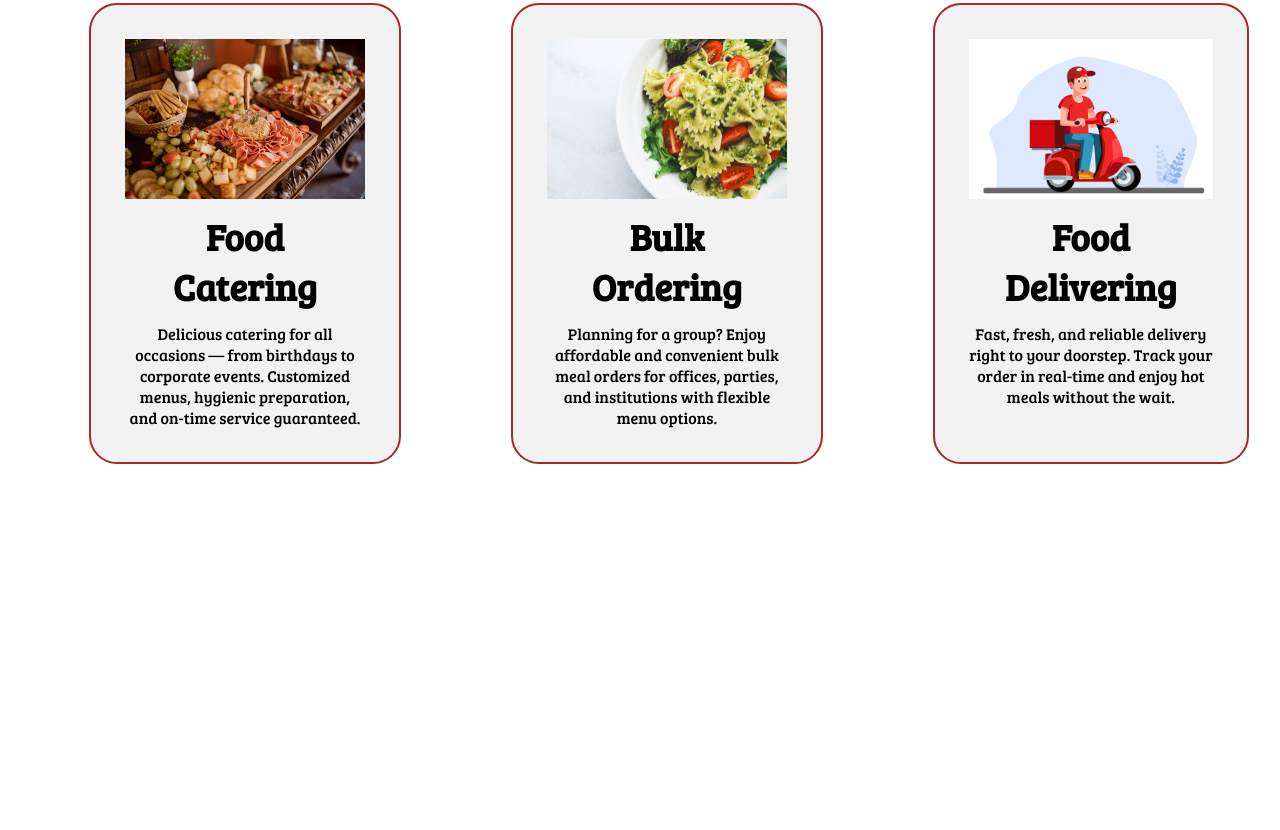
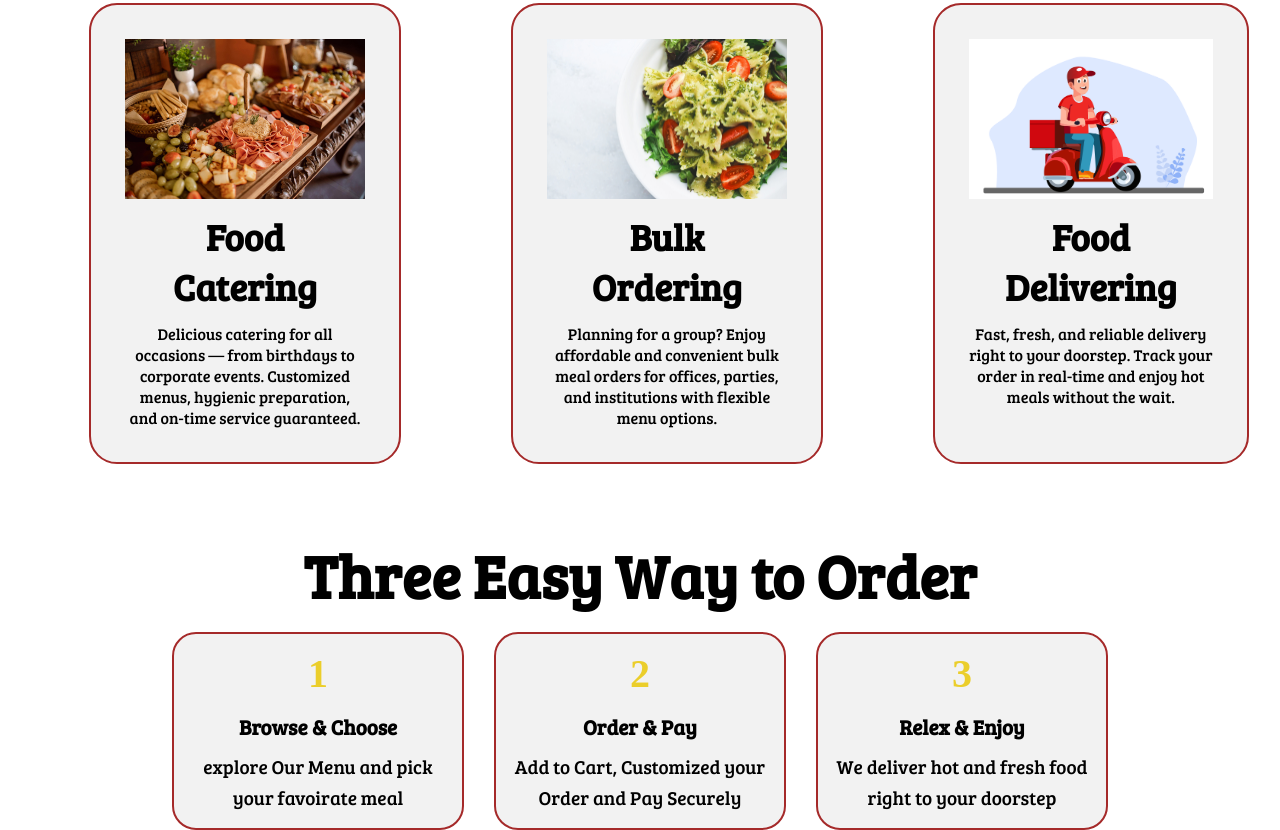
Before and after one commit to Sushant7980/OrderZenith, a plain HTML site: page services.html in a window 1280 px wide. Shown: the part 739-1569 px from the top of the page. Before the commit the page ends 1257 px from the top, so only its background shows below. Drawn offline with Linux system fonts and the light colour scheme; a web font is replaced by a local one.

Commit message:
how-it-work

```diff
--- a/css/services.css
+++ b/css/services.css
@@ -0,0 +1,45 @@
+.how-it-work{
+    text-align: center;
+    padding:4rem,1.5rem;
+}
+.how-it-work h1{
+    font-family: 'Bree Serif', serif;
+    font-size: 3.8rem;
+    padding:1rem;
+}
+.step-container{
+    display:flex;
+    flex-wrap: wrap;
+    justify-content: center;
+    gap:30px;
+}
+.step{
+    background-color: #f2f2f2;
+    border: 2px solid brown;
+    border-radius:1.5rem;
+    width:16rem;
+    padding:1rem;
+    transition: transform 0.3 ease;
+}
+.step:hover{
+    transition: translateY(-10px);
+}
+.step-number{
+    font-size:2.5rem;
+    font-weight: 600;
+    color: #ebce2b;
+    margin-bottom: 1rem;
+
+}
+.step-title{
+    font-size: 1.3rem;
+    font-weight: 600;
+    margin-bottom: 10px;
+    font-family: 'Bree Serif', serif;
+
+}
+.step-descriptions{
+    font-size: 1.2rem;
+    line-height: 1.6;
+    font-family: 'Bree Serif', serif;
+}
--- a/services.html
+++ b/services.html
@@ -1,12 +1,15 @@
 <!DOCTYPE html>
 <html lang="en">
+
 <head>
     <meta charset="UTF-8">
     <meta name="viewport" content="width=device-width, initial-scale=1.0">
     <title>Our Services</title>
     <link rel="stylesheet" href="css/style.css">
-        <link href="https://fonts.googleapis.com/css?family=Baloo+Bhai|Bree+Serif&display=swap" rel="stylesheet">
+    <link href="https://fonts.googleapis.com/css?family=Baloo+Bhai|Bree+Serif&display=swap" rel="stylesheet">
+    <link rel="stylesheet" href="css/services.css">
 </head>
+
 <body>
     <nav id="navbar">
         <div id="logo">
@@ -21,7 +24,8 @@
     </nav>
     <section id="home">
         <h1 class="h-primary">What We Offer</h1>
-        <p>At OrderZenith, we bring you a seamless and delightful food ordering experience. Whether you're at home, work, or hosting an event, we make sure great food is always just a few clicks away.</p>
+        <p>At OrderZenith, we bring you a seamless and delightful food ordering experience. Whether you're at home,
+            work, or hosting an event, we make sure great food is always just a few clicks away.</p>
         <button class="btn">Order Now</button>
     </section>
 
@@ -31,19 +35,44 @@
             <div class="box">
                 <img src="./image/food_catering.jpg" alt="">
                 <h2 class="h-secondary center">Food Catering</h2>
-                <p class="center">Delicious catering for all occasions — from birthdays to corporate events. Customized menus, hygienic preparation, and on-time service guaranteed.</p>
+                <p class="center">Delicious catering for all occasions — from birthdays to corporate events. Customized
+                    menus, hygienic preparation, and on-time service guaranteed.</p>
             </div>
             <div class="box">
                 <img src="./image/img2.jpg" alt="">
                 <h2 class="h-secondary center">Bulk Ordering</h2>
-                <p class="center">Planning for a group? Enjoy affordable and convenient bulk meal orders for offices, parties, and institutions with flexible menu options.</p>
+                <p class="center">Planning for a group? Enjoy affordable and convenient bulk meal orders for offices,
+                    parties, and institutions with flexible menu options.</p>
             </div>
             <div class="box">
                 <img src="./image/food-delivery-.png" alt="">
                 <h2 class="h-secondary center">Food Delivering</h2>
-                <p class="center">Fast, fresh, and reliable delivery right to your doorstep. Track your order in real-time and enjoy hot meals without the wait.</p>
+                <p class="center">Fast, fresh, and reliable delivery right to your doorstep. Track your order in
+                    real-time and enjoy hot meals without the wait.</p>
             </div>
         </div>
     </section>
+   <section class="how-it-work">
+    <h1>Three Easy Way to Order</h1>
+    <div class="step-container">
+        <div class = "step">
+            <div class="step-number">1</div>
+            <div class="step-title">Browse & Choose</div>
+            <div class="step-descriptions">explore Our Menu and pick your favoirate meal</div>
+        </div>
+        <div class="step">
+            <div class="step-number">2</div>
+            <div class="step-title">Order & Pay</div>
+            <div class="step-descriptions">Add to Cart, Customized your Order and Pay Securely</div>
+        </div>
+        <div class="step">
+            <div class="step-number">3</div>
+            <div class="step-title">Relex & Enjoy</div>
+            <div class="step-descriptions">We deliver hot and fresh food right to your doorstep</div>
+        </div>
+    </div>
+
+   </section>
 </body>
+
 </html>
```
